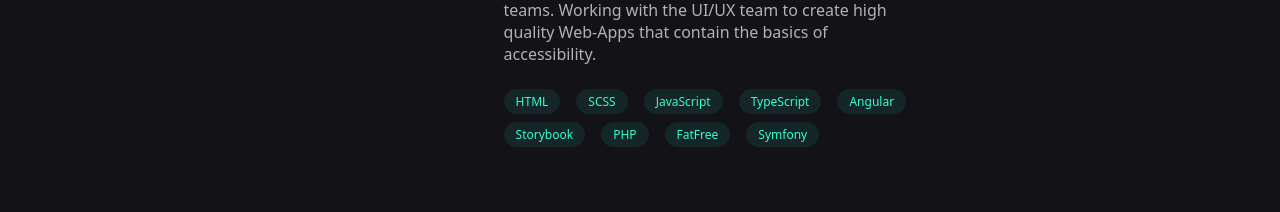
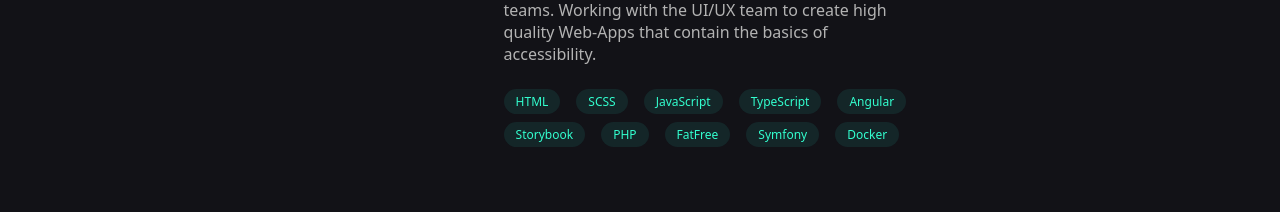
Before and after one commit to hardcoreseb/portfolio, an Angular app: page / in a window 1280 px wide. Shown: the part 906-1118 px from the top of the page. Built offline with nearby package versions, Linux system fonts and the light colour scheme.

Commit message:
Added experience

```diff
--- a/src/app/components/experience/experience.component.ts
+++ b/src/app/components/experience/experience.component.ts
@@ -38,7 +38,10 @@
       'Trained Fullstack Developer with focus on Frontend Development. Leading of small projects while incorporating user stories and working with different teams. Working with the UI/UX team to create high quality Web-Apps that contain the basics of accessibility.',
       'https://www.jobrouter.com/en/',
       'August 2022 - July 2024',
-      ['HTML', 'SCSS', 'JavaScript', 'TypeScript', 'Angular', 'Storybook', 'PHP', 'FatFree', 'Symfony']
+      [
+        'HTML', 'SCSS', 'JavaScript', 'TypeScript', 'Angular', 'Storybook','PHP', 'FatFree',
+        'Symfony', 'Docker'
+      ]
     ),
     new Experience(
       'Apprenticeship as Computer Science Expert in the Subject Area: Software Development',
```
